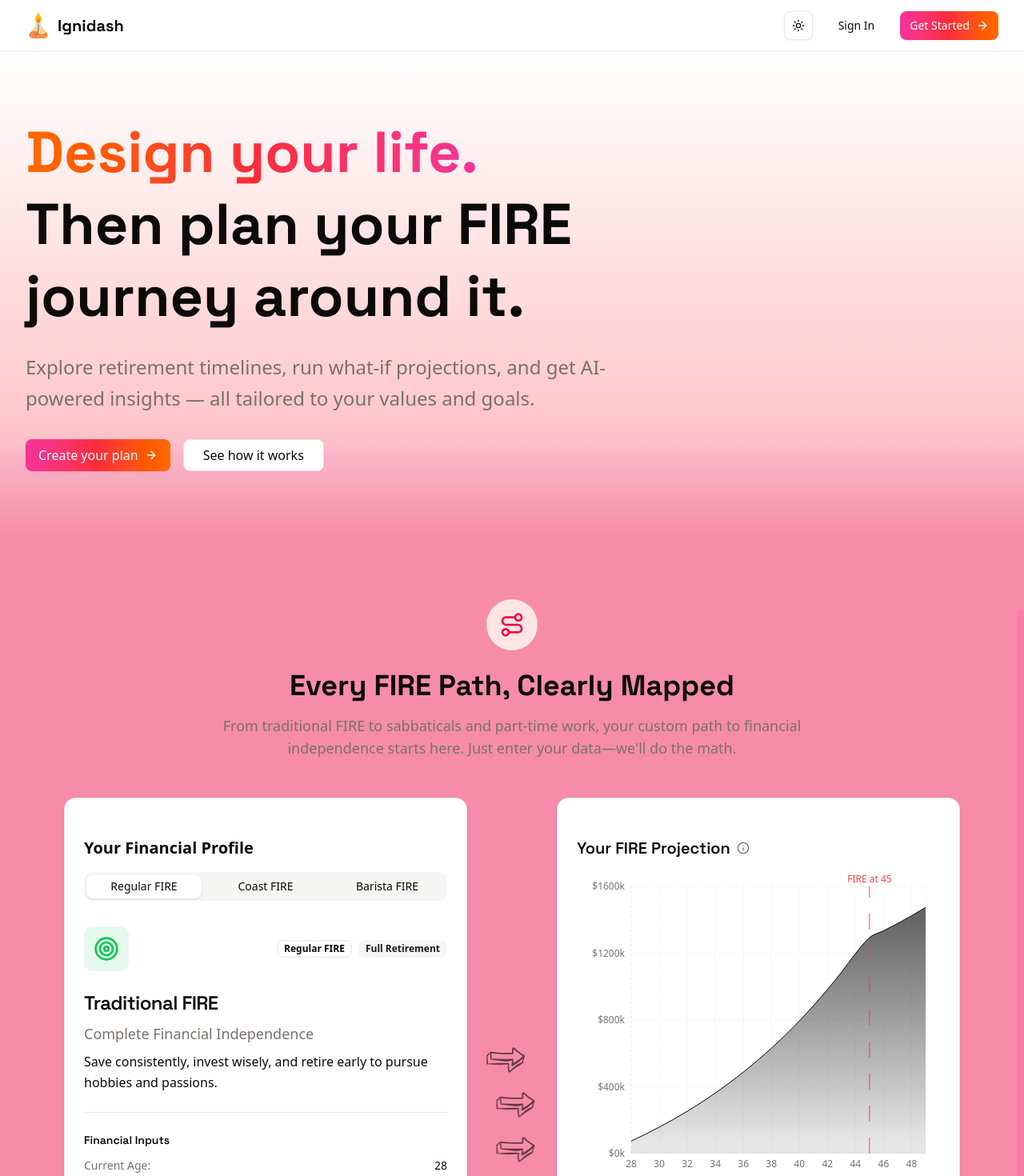
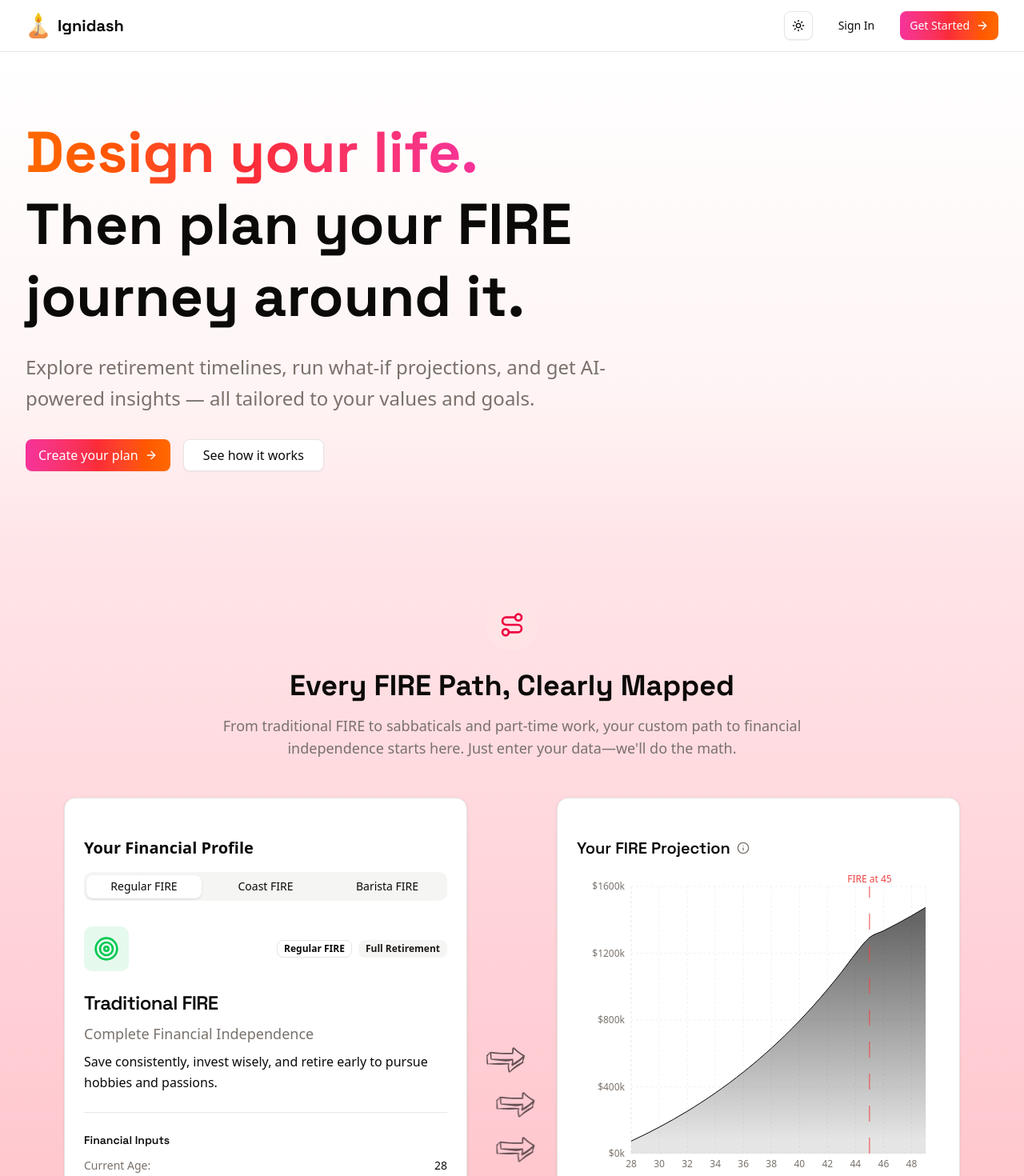
Before and after one commit to schelskedevco/ignidash-legacy, a Next.js app: page / in a window 1280 px wide. Shown: the top 1470 px of the page at 80% size. Built offline with nearby package versions, Linux system fonts and the light colour scheme.

Commit message:
gradient improve

```diff
--- a/src/components/layout/multi-section-layout.tsx
+++ b/src/components/layout/multi-section-layout.tsx
@@ -14,15 +14,23 @@ export function MultiSectionLayout({
   aiCopilot,
   className = "",
 }: MultiSectionLayoutProps) {
+  // Improved gradient: background to light rose
   const heroGradientClass = `
     bg-gradient-to-b
     from-background from-0%
-    via-background via-70%
-    via-rose-600/30 dark:via-rose-500/20 via-85%
-    to-rose-600/45 dark:to-rose-500/30 to-100%
+    via-rose-100/40 via-70%
+    to-rose-200/50 to-100%
+    dark:via-rose-500/20 dark:to-rose-500/30
   `;
 
-  const fireScenariosGradientClass = `bg-rose-600/45 dark:bg-rose-500/30`;
+  // Improved gradient: soft continuation to deeper rose
+  const fireScenariosGradientClass = `
+    bg-gradient-to-b
+    from-rose-200/50 from-0%
+    via-rose-300/60 via-70%
+    to-rose-500/60 to-100%
+    dark:from-rose-500/30 dark:via-rose-600/40 dark:to-rose-700/50
+  `;
 
   return (
     <>
@@ -54,10 +62,15 @@ export function MultiSectionLayout({
         <div
           className={`relative min-h-[500px] sm:min-h-[550px] md:min-h-[600px] ${SPACING.sectionVertical}`}
         >
+          {/* Soft top fade for seamless visual continuity */}
+          <div className="from-background/60 dark:from-background/40 absolute top-0 right-0 left-0 h-24 bg-gradient-to-b via-transparent to-transparent" />
+
+          {/* Main gradient background */}
           <div
             className={`absolute inset-0 ${fireScenariosGradientClass}`}
             aria-hidden="true"
           />
+
           <div className={`relative z-10 ${SPACING.sectionHorizontal}`}>
             <div className="w-full">
               <div className="text-center xl:text-left">{fireScenarios}</div>
```
